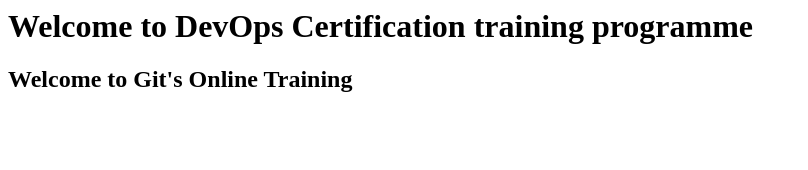
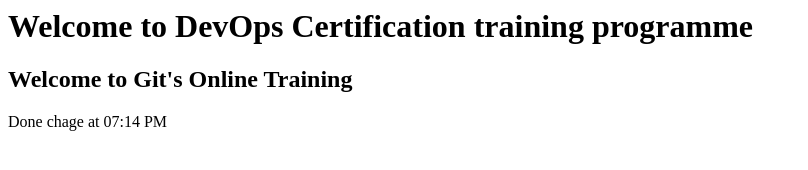
Before and after one commit to 9021488208/edureka_project1, a plain HTML site: page index.html in a window 1280 px wide. Shown: the whole page, without its empty margins (0-808 px from the left). Drawn offline with Linux system fonts and the light colour scheme.

Commit message:
Update index.html

```diff
--- a/index.html
+++ b/index.html
@@ -1,2 +1,4 @@
 <h1>Welcome to DevOps Certification training programme</h1>
 <h2>Welcome to Git's Online Training</h2>
+
+<p> Done chage at 07:14 PM</p>
```
